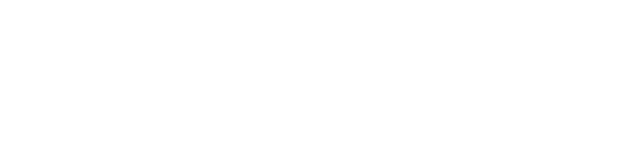
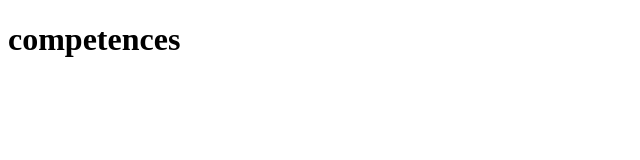
Before and after one commit to Judicael277/mon-cv, a plain HTML site: page index.html in a window 1280 px wide. Shown: the whole page, without its empty margins (0-640 px from the left). Drawn offline with Linux system fonts and the light colour scheme.

Commit message:
mise en place de la section competences

```diff
--- a/index.html
+++ b/index.html
@@ -8,5 +8,5 @@
 </head>
 <body>
   <!-- Le contenu du CV sera ajoute dans les etapes suivantes -->
-</body>
+<h1>competences</h1></body>
 </html>
```
